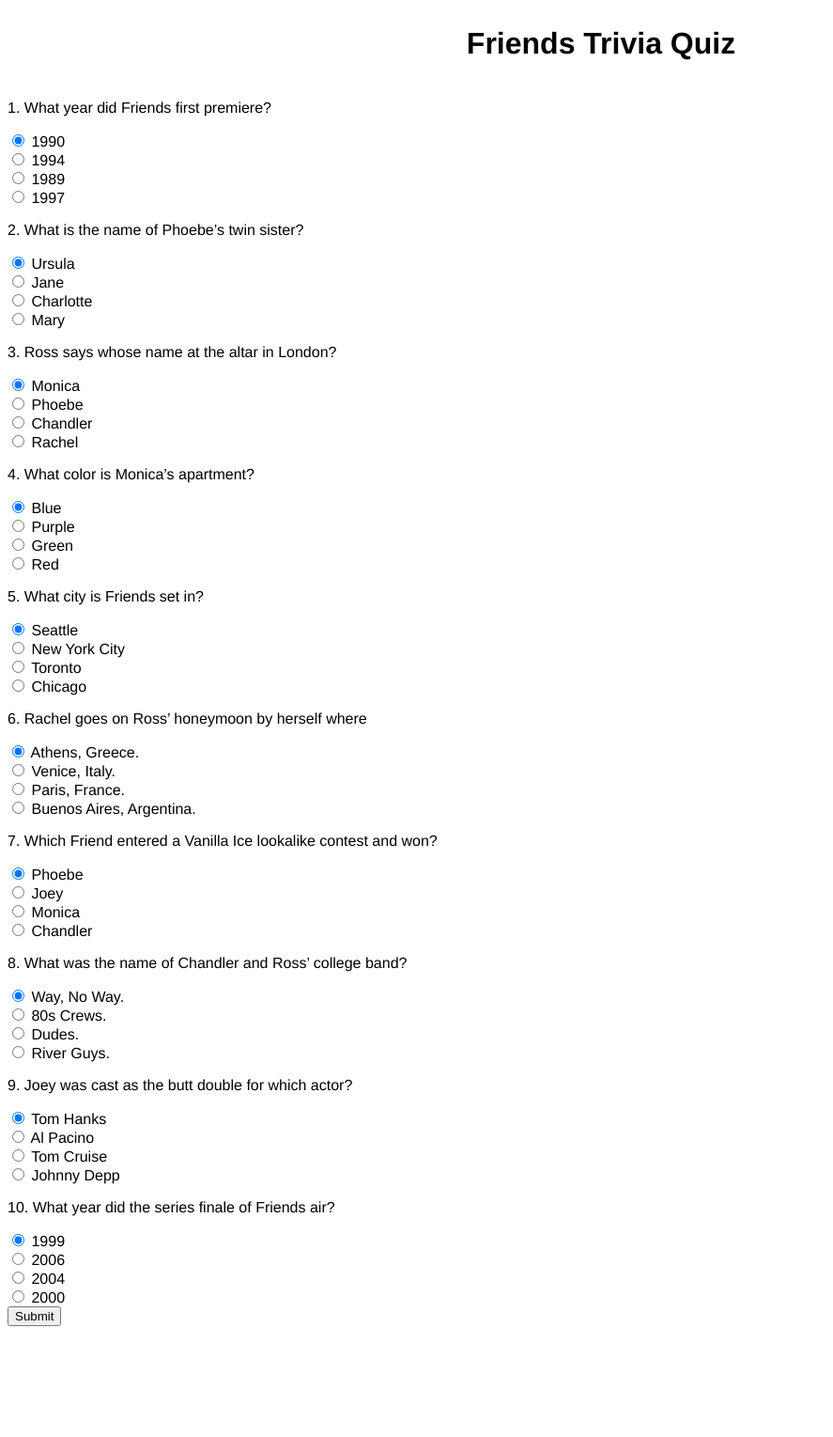
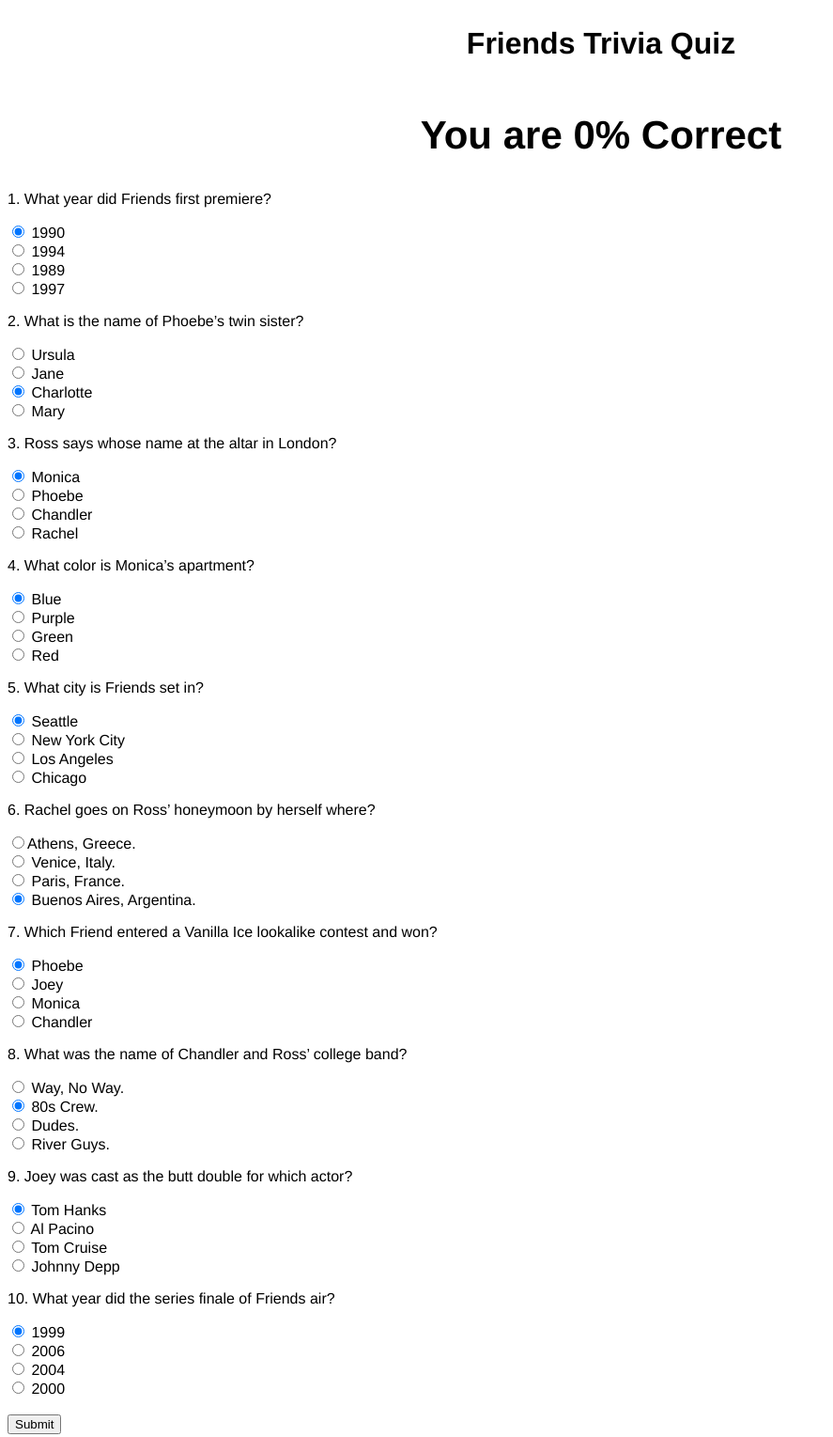
Before and after one commit to chica25/Friends_Trivia_Quiz, a plain HTML site: page index.html in a window 1280 px wide. Shown: the whole page at 94% size, without its empty margins (0-887 px from the left). Before the commit the page ends 1427 px from the top, so only its background shows below. Drawn offline with Linux system fonts and the light colour scheme.

Commit message:
Included new functions in friends.js

```diff
--- a/friends.js
+++ b/friends.js
@@ -1,10 +1,23 @@
-// const allAnswers = ['B', 'B', 'B', 'B'];
 
-// const fom = document.querySelector('.quiz-form');
+const allAnswers = ['B', 'A', 'D', 'B', 'B', 'A', 'D', 'A', 'B', 'C'];
+const form = document.querySelector('.form');
+const result = document.querySelector('.result')
 
-// form.addEventListerner('submit answer' e => {
-//     e.preventDefault();
+form.addEventListener('submit', e => {
+    e.preventDefault();
 
-//     let score = 0;
-//     const userAnswers = [form]
-// })
+    let score = 0;
+
+    const userAnswers = [form.q1.value, form.q2.value, form.q3.value, form.q4.value, form.q5.value, form.q6.value, form.q7.value, form.q8.value, form.q9.value, form.q10.value]
+
+    userAnswers.forEach((answer, index) => {
+        if(answer === allAnswers[index]){
+            score += 10;
+        }
+      });
+
+    //  console.log(score);show results on page
+    scrollTo(0 ,0);
+    result.querySelector('span').textContent = `${score}%`;
+    // result.classList.remove('')
+});
--- a/index.html
+++ b/index.html
@@ -9,14 +9,16 @@
 </head>
     <body>
         <!-- title -->
+        <div class="result"> <!-- add display: none; on css-->
         <h1 class="title">Friends Trivia Quiz</h1>
-                    <div class="intro">
+         <h2 class="percent">You are <span class="text">0%</span> Correct</h2>
+
+                    <div class="container">
                     <!-- quiz section -->
                     <!-- form question #1-->
-                    <form  class="form text-light">
+                    <form  class="form">
                                 <div class="my-1">
                                     <p class="question-1">1. What year did Friends first premiere?</p>
-
                                         <div class="form-check-">
                                         <input type="radio" name="q1" value="A" checked>
                                         <label  class="form-label">1990</label>
@@ -40,7 +42,7 @@
                                         <p class="question-2">2. What is the name of Phoebe’s twin sister?</p>
 
                                         <div class="form-check">
-                                        <input type="radio" name="q2" value="A" checked>
+                                        <input type="radio" name="q2" value="A">
                                         <label class="form-label">Ursula</label>
 
                                         <div class="form-check">
@@ -48,7 +50,7 @@
                                         <label class="form-label">Jane</label>
 
                                         <div class="form-check">
-                                        <input type="radio" name="q2" value="C">
+                                        <input type="radio" name="q2" value="C" checked>
                                         <label class="form-label">Charlotte</label>
 
                                         <div class="form-check">
@@ -115,7 +117,7 @@
 
                             <div class="form-check">
                             <input type="radio" name="q5" value="C">
-                            <label class="form-label">Toronto</label>
+                            <label class="form-label">Los Angeles</label>
 
                             <div class="form-check">
                             <input type="radio" name="q5" value="D">
@@ -126,10 +128,10 @@
 
                             <!-- question #6-->
                             <div class="my-6">
-                                <p class="question-6">6. Rachel goes on Ross’ honeymoon by herself where</p>
+                                <p class="question-6">6. Rachel goes on Ross’ honeymoon by herself where?</p>
 
                                 <div class="form-check">
-                                <input type="radio" name="q6" value="A" checked>
+                                <input type="radio" name="q6" value="A"
                                 <label class="form-label">Athens, Greece.</label>
 
                                 <div class="form-check">
@@ -141,7 +143,7 @@
                                 <label class="form-label">Paris, France.</label>
 
                                 <div class="form-check">
-                                <input type="radio" name="q6" value="D">
+                                <input type="radio" name="q6" value="D" checked>
                                 <label class="form-label">Buenos Aires, Argentina.</label>
                             </div>
                         </div>
@@ -173,12 +175,12 @@
                                 <p class="question-8">8. What was the name of Chandler and Ross’ college band?</p>
 
                                 <div class="form-check">
-                                <input type="radio" name="q8" value="A" checked>
+                                <input type="radio" name="q8" value="A">
                                 <label class="form-label">Way, No Way.</label>
 
                                 <div class="form-check">
-                                <input type="radio" name="q8" value="B" >
-                                <label class="form-label">80s Crews.</label>
+                                <input type="radio" name="q8" value="B" checked>
+                                <label class="form-label">80s Crew.</label>
 
                                 <div class="form-check">
                                 <input type="radio" name="q8" value="C">
@@ -233,7 +235,7 @@
                                 <label class="form-label">2000</label>
                             </div>
                         </div>
-
+                            <br>
                         <div class="text-center">
                             <input type="submit" class="submit-btn">
                         </div>
--- a/style.css
+++ b/style.css
@@ -8,3 +8,9 @@ h1 {
     font-style: regular;
     padding: 20px;
 }
+
+.percent {
+    text-align: center;
+    font-style: light;
+    font-size: 42px;
+}
```
